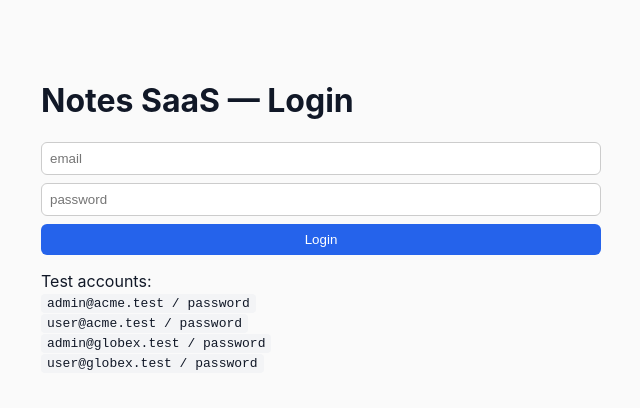
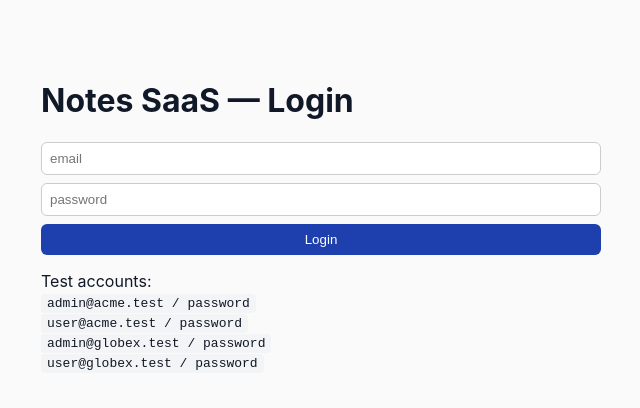
Before and after one commit to siddheshm303/Multi-Tenant-Notes-Saas, a Next.js app in the folder frontend/: page / in a window 1280 px wide. In both pictures the pointer is over the button "Login". Shown: the top 408 px of the page, without its empty margins (319-959 px from the left). Built offline with nearby package versions, Linux system fonts and the light colour scheme; no server answers.

Commit message:
Add hover effect to login button

```diff
--- a/frontend/styles/globals.css
+++ b/frontend/styles/globals.css
@@ -138,6 +138,12 @@ button.button-login {
     cursor: pointer;
 }
 
+button.button-login:hover {
+    background: #1e40af;
+    transition: all;
+    transition-duration: 0.3s;
+}
+
 .err {
     color: #b91c1c;
 }
```
